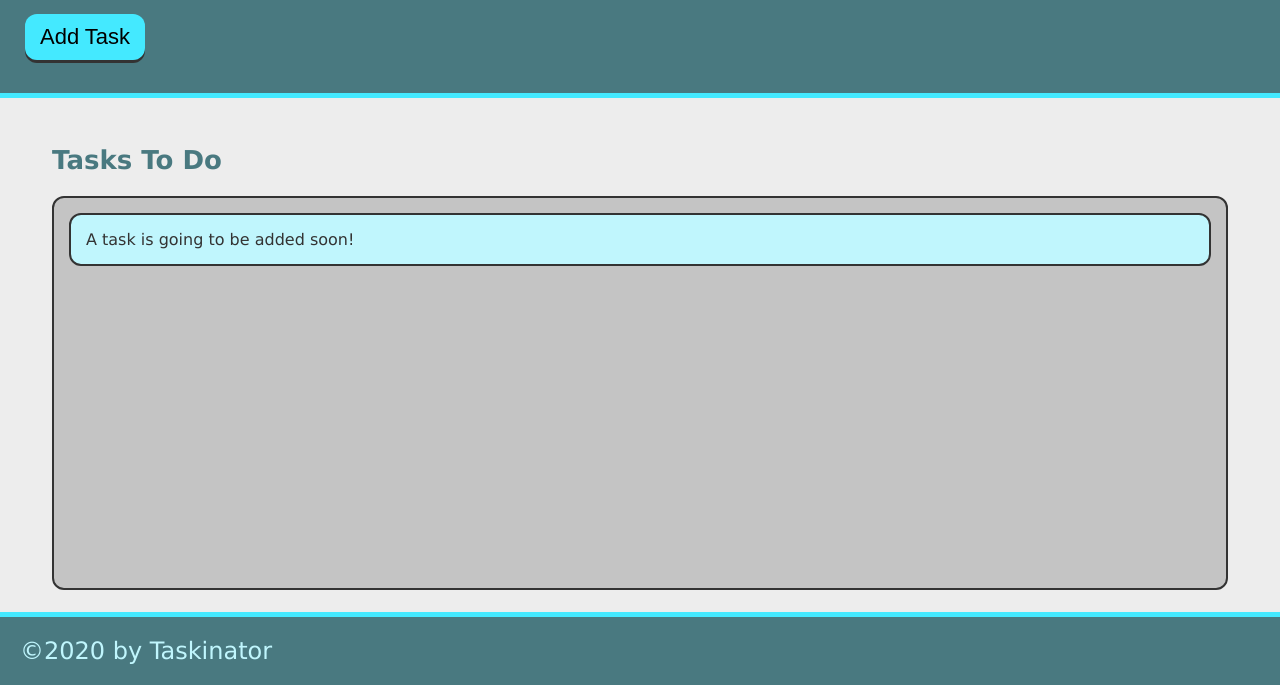
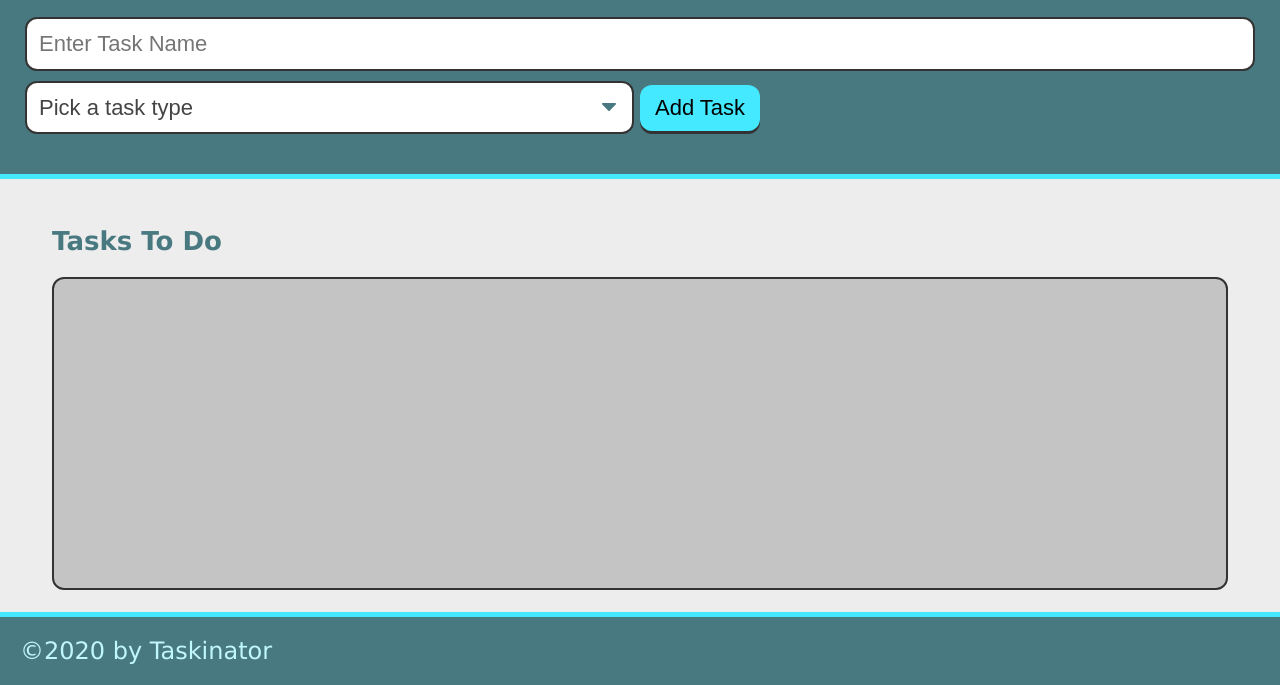
Before and after one commit to Draxion2/taskinator, a plain HTML site: page index.html in a window 1280 px wide. Shown: the part 115-800 px from the top of the page. Drawn offline with Linux system fonts and the light colour scheme.

Commit message:
added form

```diff
--- a/index.html
+++ b/index.html
@@ -13,14 +13,25 @@
     <header>
         <h1 class="page-title">Taskinator</h1>
         <p>Click the button below to add a new task!</p>
-        <button id="save-task" class="btn">Add Task</button>
+        <form id="task-form">
+            <input type="text" name="task-name" placeholder="Enter Task Name">
+            <div class="form-group">
+                <select name="task-type" class="select-dropdown">
+                    <option value="" disabled selected>Pick a task type</option>
+                    <option value="Print">Print</option>
+                    <option value="Web">Web</option>
+                    <option value="Mobile">Mobile</option>
+                </select>
+            </div>
+            <div class="form-group">
+                <button id="save-task" class="btn">Add Task</button>
+            </div>
+        </form>
     </header>
     <main class="page-content">
         <section class="task-list-wrapper">
             <h2 class="list-title">Tasks To Do</h2>
-            <ul id="tasks-to-do" class="task-list">
-                <li class="task-item">A task is going to be added soon!</li>
-            </ul>
+            <ul id="tasks-to-do" class="task-list"></ul>
         </section>
     </main>
     <footer>
```
